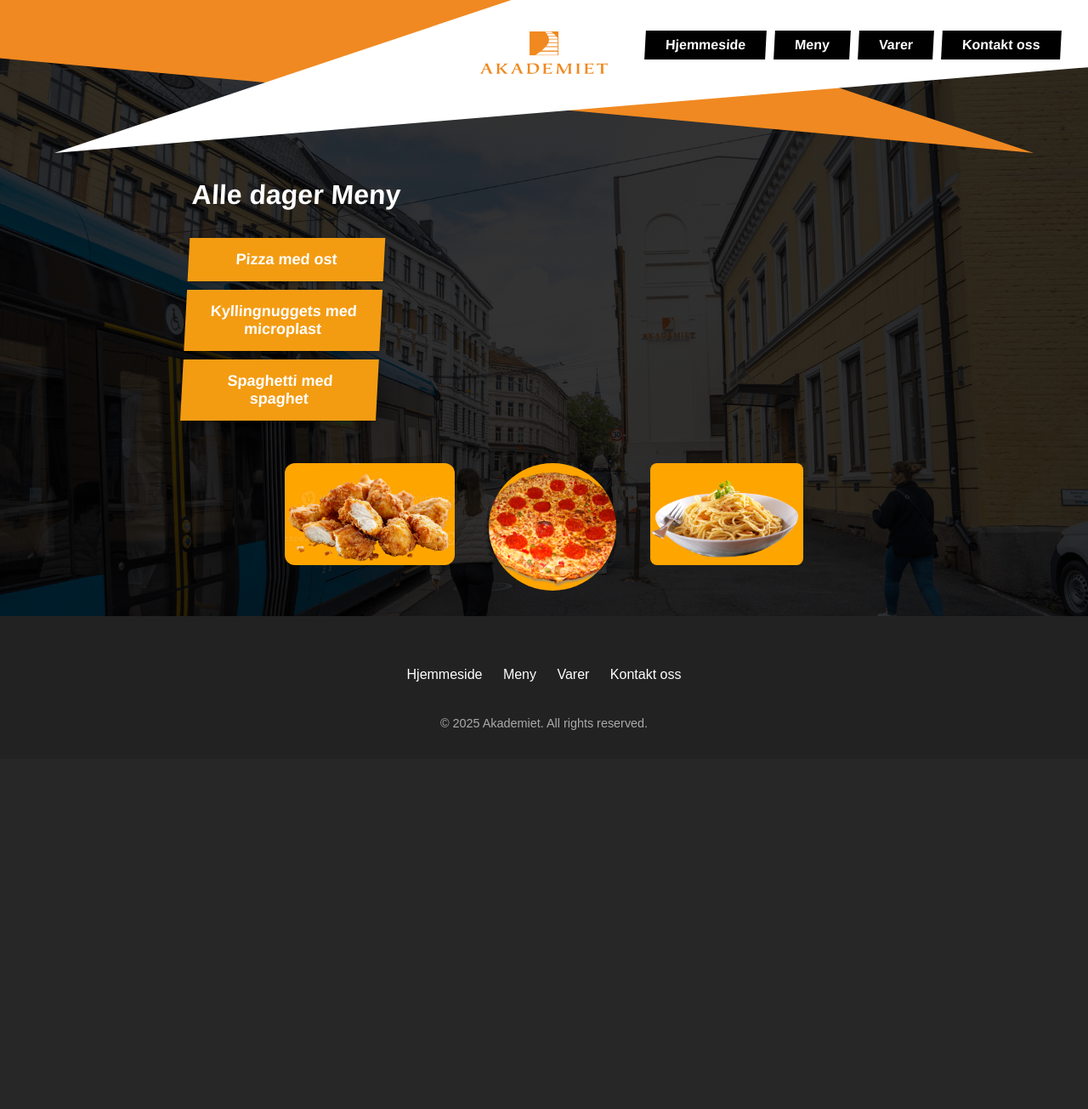
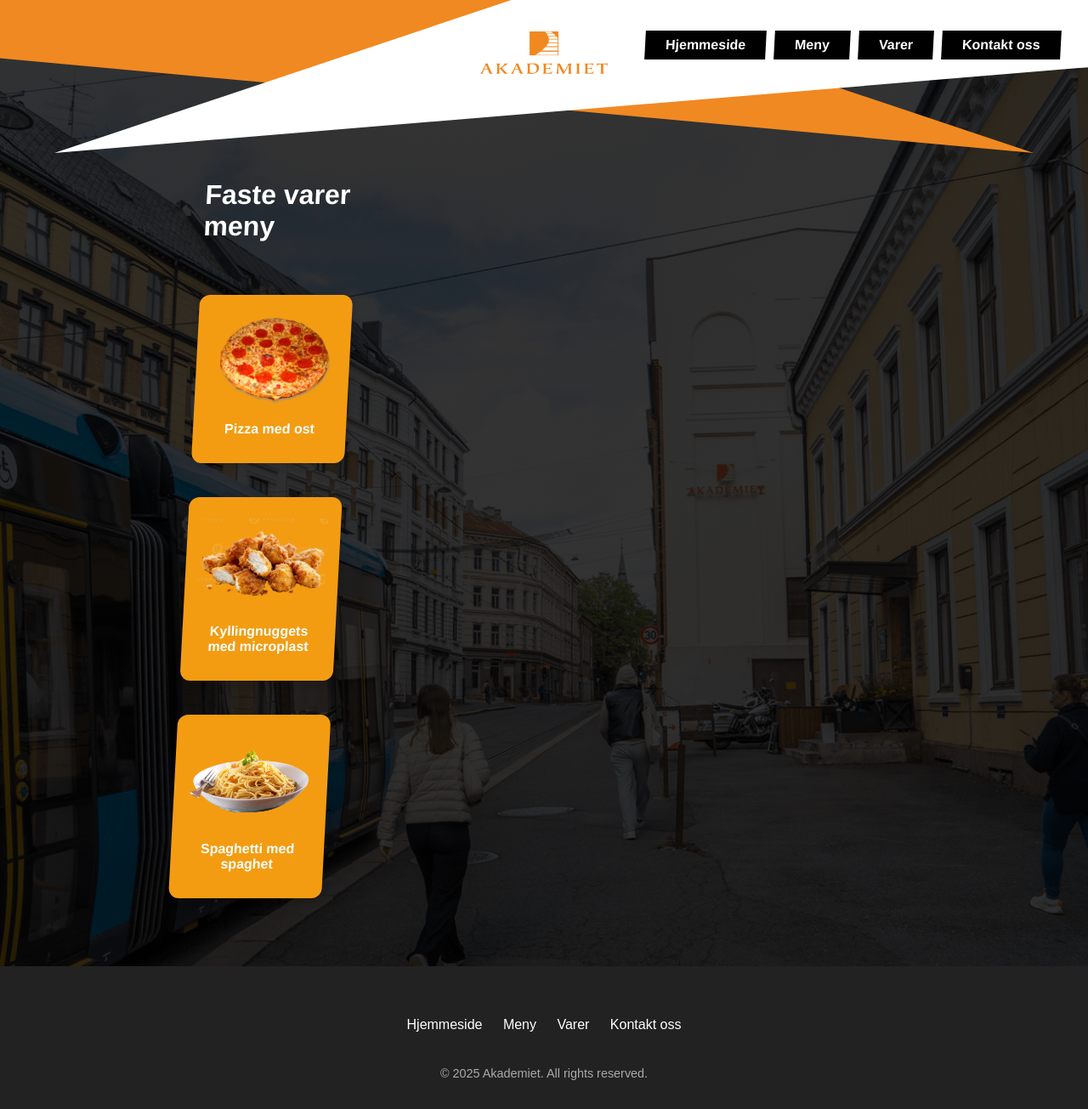
Before and after one commit to 24caratgoldenlabububobatea/kant, a Flask app: page /varer in a window 1280 px wide. Shown: the whole page at 85% size. Before the commit the page ends 859 px from the top, so only its background shows below. Run offline with Flask 3, Linux system fonts and the light colour scheme.

Commit message:
I fixed the pictures by removing 6 dots lol

```diff
--- a/app.py
+++ b/app.py
@@ -3,10 +3,15 @@ import datetime
 
 app = Flask(__name__)
 
-regular_meals = ["Pizza med ost", "Kyllingnuggets med microplast", "Spaghetti med spaghet"] #the food for every day
+regular_meals = [
+    {"name": "Pizza med ost", "image": "/bilder/pizza.png"},
+    {"name": "Kyllingnuggets med microplast", "image": "/bilder/nugget.png"},
+    {"name": "Spaghetti med spaghet", "image": "/bilder/spagetti.png"}
+]
+ #the food for every day
 
 weekly_specials = [ #all the food for the week
-    ["Taco som er ok", "Chili uten chill", "Burritos med kristene bønner"],
+    ["Taco som er ok - 2kr", "Chili uten chill 34kr", "Burritos med kristene bønner"],
     ["Hamburger fra hamburg", "Pølse med brød", "Pommes frites med exsra pommes"],
     ["Fiskepinner uten pinne", "Macbok and Cheese", "Salat med salsa danser"],
     ["Kjøttkake med stor kake", "Potetmos moset potet", "Mais er kult"],
@@ -33,7 +38,7 @@ def meny():
 
 @app.route('/varer')
 def varer():
-    day_name = "Alle dager"
+    day_name = "Faste varer"
     return render_template("varer.html", meals=regular_meals, day=day_name) #enforces the variables meals and day in varer.html
 
 @app.route('/kontakt')
--- a/static/css/css.css
+++ b/static/css/css.css
@@ -180,6 +180,7 @@ body {
 }
 
 /* meny page */
+
 .meals-container {
     position: relative;
     z-index: 10;
@@ -204,86 +205,42 @@ body {
     width: 200px;
 }
 
-.meals-container {
-    position: relative;
-    z-index: 10;
-    margin: 50px 0 30px 200px;
+.food-row {
     display: flex;
+    justify-content: center;
     flex-wrap: wrap;
-    padding: 20px;
-    max-width: 300px;
-    transform: skew(-3deg);
-    gap: 10px;
-    color: #ffffff;
+    gap: 40px;
+    margin: 30px 0;
 }
 
-.varer_meal {
+.meal-card {
     background-color: #f39c12;
-    padding: 15px 25px;
-    box-shadow: 2px 2px 5px rgba(0,0,0,0.2);
-    font-size: 18px;
-    font-weight: bold;
+    border-radius: 12px;
+    box-shadow: 0 4px 10px rgba(0,0,0,0.1);
+    width: 180px;
     text-align: center;
-    width: 180px;
+    padding: 15px;
+    box-sizing: border-box;
+    transition: transform 0.2s ease;
 }
 
-
-.menu {
-    position: absolute;
-    right: 2rem;
-    top: 30%;
-    display: flex;
-    gap: 10px;
+.meal-card:hover {
+    transform: translateY(-4px);
 }
 
-.menu a {
-    background: black;
-    color: white;
-    font-weight: 700;
-    text-decoration: none;
-    transform: skew(-3deg);
+.meal-card img {
+    width: 100%;
+    height: 120px;
+    object-fit: contain;
+    border-radius: 8px;
 }
 
-.food-row {
-    display: flex;              /* horizontal layout */
-    justify-content: center;    /* center the row */
-    gap: 40px;                  /* space between each item */
-    margin: 30px 0;             /* vertical spacing from other content */
-    flex-wrap: wrap;            /* wrap to next line if screen is too small */
+.meal-card p {
+    margin-top: 10px;
+    font-weight: 600;
+    color: #fff;
 }
 
-.pizza {
-    width: 150px;
-    height: 150px;
-    background-image: url("../bilder/pizza.png");
-    background-color: orange;
-    background-size: cover;
-    background-position: center;
-    background-repeat: no-repeat;
-    border-radius: 50%;
-}
-
-.nugget {
-    width: 200px;
-    height: 120px;
-    background-image: url("../bilder/nugget.png");
-    background-color: orange;
-    background-size: cover;
-    background-position: center;
-    background-repeat: no-repeat;
-    border-radius: 12px;
-}
-
-.spaghetti {
-    width: 180px;
-    height: 120px;
-    background-image: url("../bilder/spagetti.png");
-    background-color: orange;
-    background-size: cover;
-    background-position: center;
-    background-repeat: no-repeat;
-    border-radius: 8px;
-}
 
 /* kontakt oss */
 
--- a/templates/varer.html
+++ b/templates/varer.html
@@ -1,22 +1,20 @@
 {% extends "base.html" %}
 
 {% block head %}
-    <title>Meny</title>
-    <link rel="stylesheet" href="{{ url_for('static', filename='css/css.css') }}">
+<title>Meny</title>
+<link rel="stylesheet" href="{{ url_for('static', filename='css/css.css') }}">
 {% endblock %}
 
 {% block body %}
 <div class="meals-container">
-    <h1>{{ day }} Meny</h1>
-    {% for meal in meals %}
-        <div class="varer_meal">{{ meal }}</div>
-    {% endfor %}
-</div>
-
-<!-- Food row container -->
-<div class="food-row">
-    <div class="nugget"></div>
-    <div class="pizza"></div>
-    <div class="spaghetti"></div>
+    <h1>{{ day }} meny</h1>
+    <div class="food-row">
+        {% for meal in meals %}
+            <div class="meal-card">
+                <img src="{{ url_for('static', filename=meal.image) }}" alt="{{ meal.name }}">
+                <p>{{ meal.name }}</p>
+            </div>
+        {% endfor %}
+    </div>
 </div>
 {% endblock %}
```
